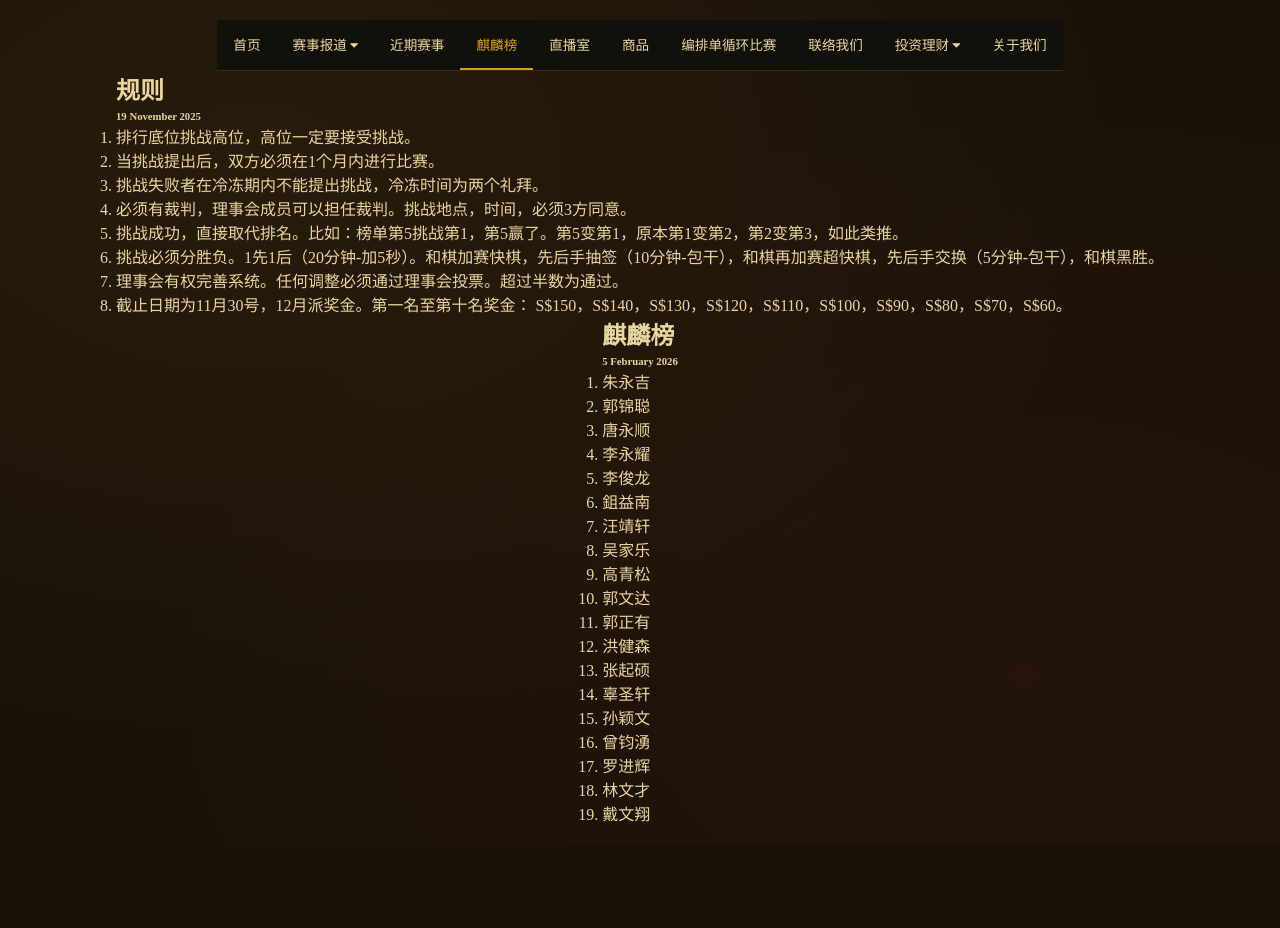
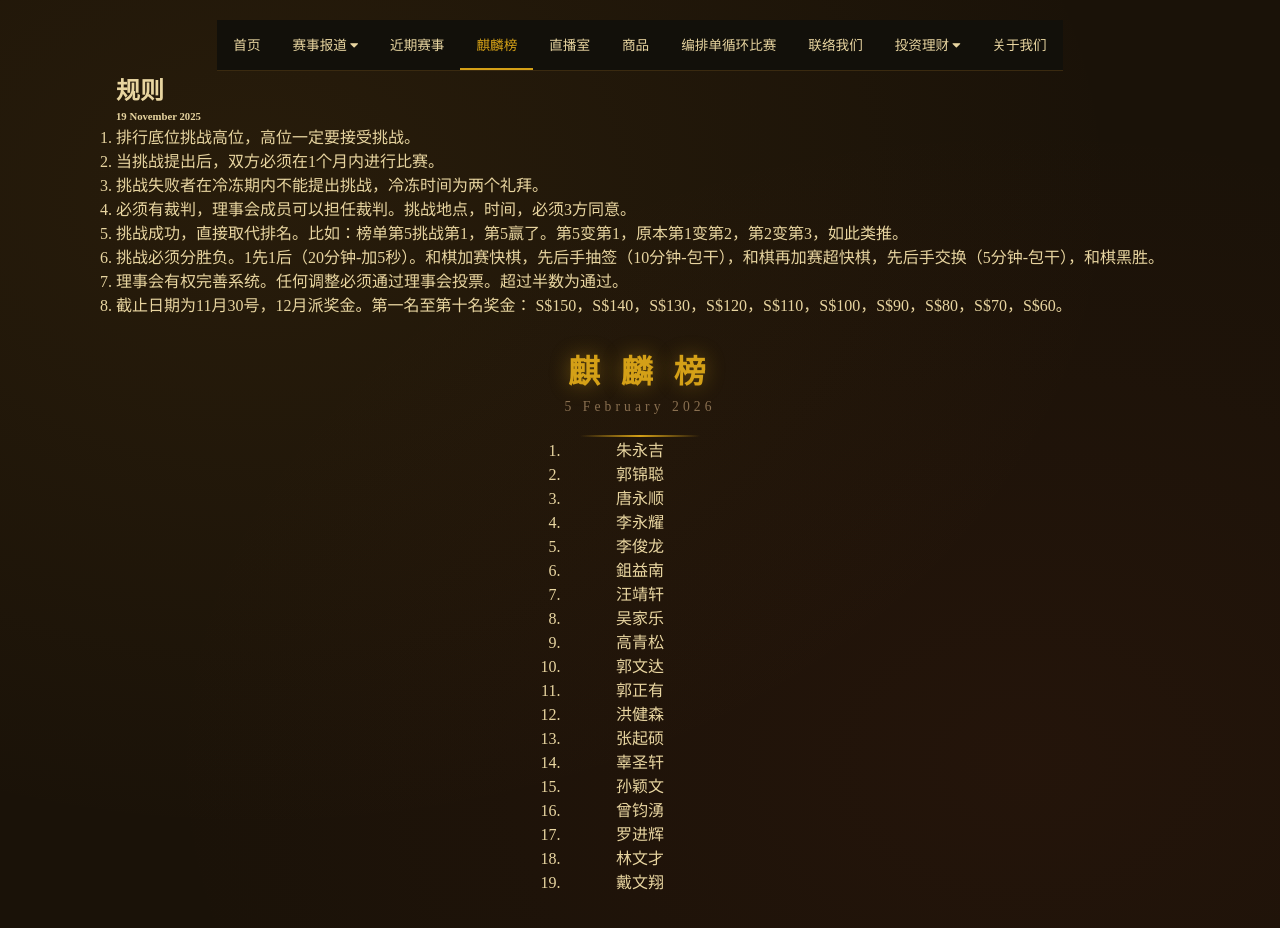
Before and after one commit to Vincent-Thong/xiangqi, a website: page ranking.html in a window 1280 px wide. Before the commit the page ends 845 px from the top, so only its background shows below. Drawn offline with Linux system fonts and the light colour scheme.

Commit message:
Update ranking.html

```diff
--- a/ranking.html
+++ b/ranking.html
@@ -16,6 +16,8 @@
 </style>
 <body>
   <common-header></common-header>
+  <script src="assets/js/dropdown.js"></script>
+  <script src="assets/js/headerFooterManager.js"></script>
 
   <div>
     <h2>规则</h2>
@@ -31,10 +33,10 @@
       <li>截止日期为11月30号，12月派奖金。第一名至第十名奖金： S$150，S$140，S$130，S$120，S$110，S$100，S$90，S$80，S$70，S$60。</li>
     </ol>
   </div>
-
-  <div>
-    <h2>麒麟榜</h2>
-    <h6>5 February 2026</h6>
+  <div class="page-header">
+    <h1>麒 麟 榜</h1>
+    <p class="subtitle">5 February 2026</p>
+    <div class="gold-divider"></div>
       <ol>
         <li>朱永吉</li>
         <li>郭锦聪</li>
@@ -57,9 +59,5 @@
         <li>戴文翔</li>
       </ol>
   </div>
-
-  <script src="assets/js/dropdown.js"></script>
-  <script src="assets/js/headerFooterManager.js"></script>
-
 </body>
 </html>
```
Lines whose indentation alone changed are shown as unchanged.
